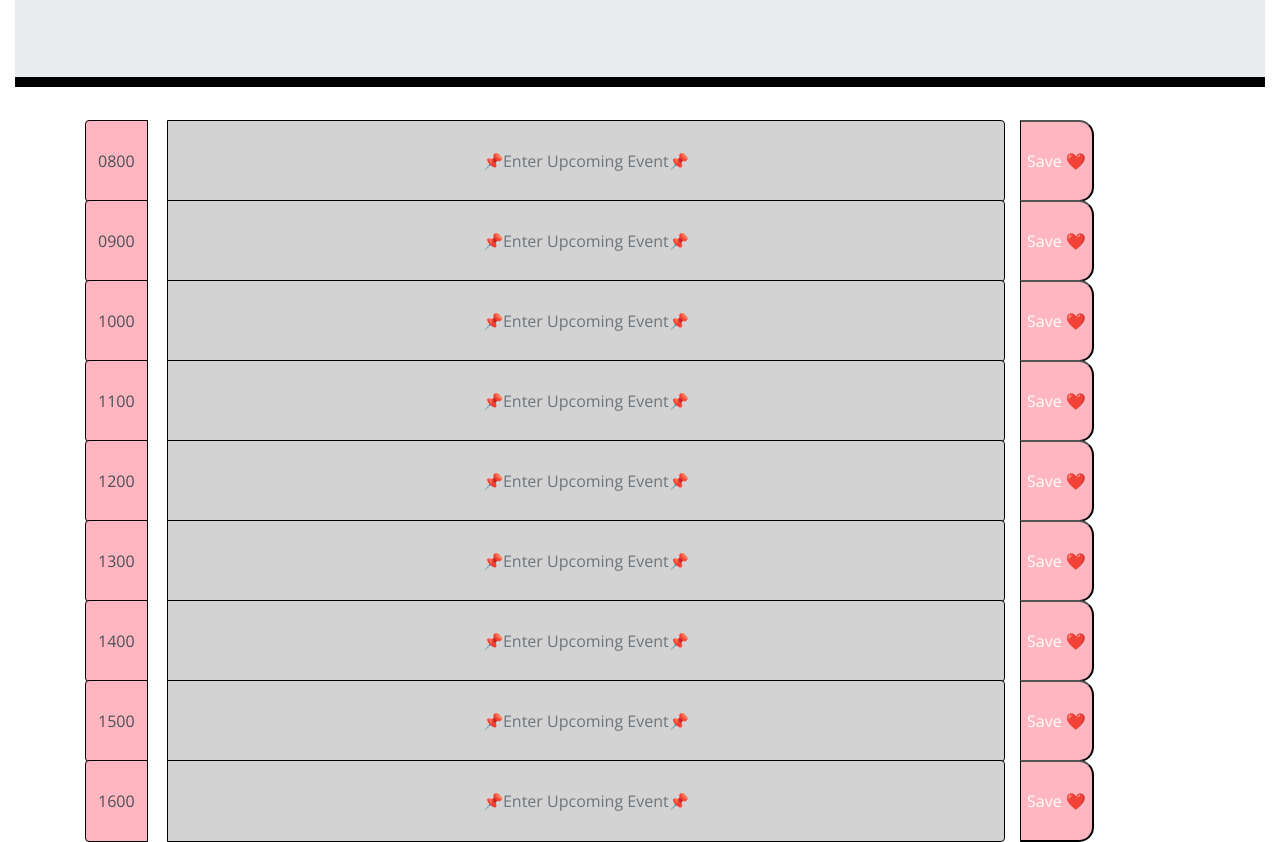
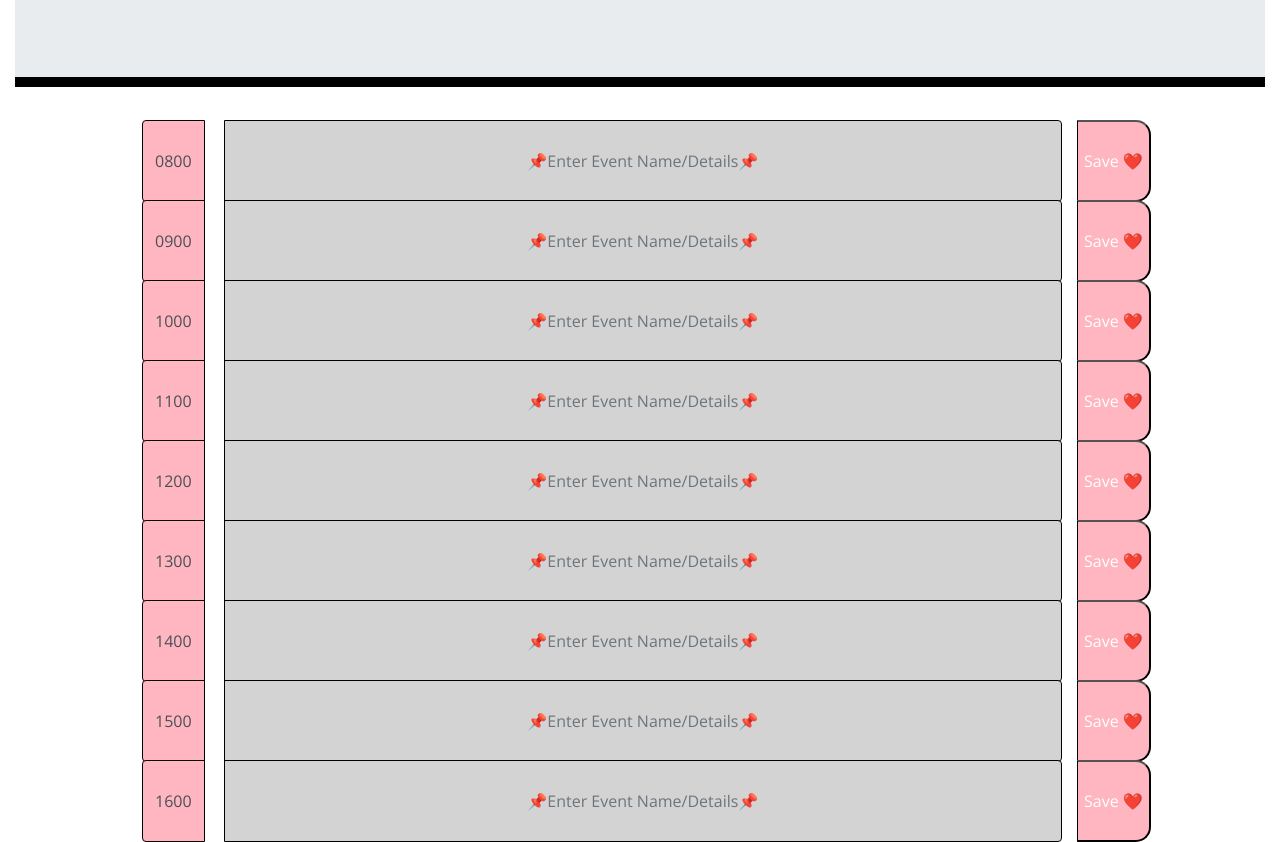
Before and after one commit to moyuh/daily-work-scheduler, a plain HTML site: page index.html in a window 1280 px wide. Shown: the part 265-1107 px from the top of the page. Drawn offline with nearby package versions, Linux system fonts and the light colour scheme.

Commit message:
add updated placeholder message readme content and adds message when input has been submitted to local storage

```diff
--- a/assets/css/style.css
+++ b/assets/css/style.css
@@ -10,6 +10,11 @@ body {
   border: 1px solid black;
   padding: 10px;
   margin-left: 20px;
+}
+
+.class {
+  font-family: 'Open Sans', sans-serif;
+  font-size: 16px;
 }
 
 .jumbotron {
@@ -27,6 +32,7 @@ body {
 .time-block {
   text-align: center;
   border-radius: 15px;
+  margin-left: 5%;
 }
 
 .row {
--- a/assets/js/script.js
+++ b/assets/js/script.js
@@ -10,14 +10,15 @@ let container = document.querySelector(".container");
 let input = document.querySelector(".text-area");
 let timeStamp = document.querySelectorAll(".time-stamp");
 let timeNow = document.getElementById("timeNow");
+let addedAlert = document.querySelector(".added");
 
-moment()
-  .add(7, "days")
-  .subtract(1, "months")
-  .year(2009)
-  .hours(0)
-  .minutes(0)
-  .seconds(0);
+// moment()
+//   .add(7, "days")
+//   .subtract(1, "months")
+//   .year(2009)
+//   .hours(0)
+//   .minutes(0)
+//   .seconds(0);
 // let saveBtn = document.getElementById("save-text");
 // saveBtn.addEventListener("click", test)
 // function test(event) {
@@ -92,6 +93,7 @@ function test(event) {
         event.target.previousElementSibling.children[1].value
       );
     }
+   addedAlert.textContent= "🥰 Appointment added to local storage 🥰";
   }
 }
 //on open page GET items from local storage and show on schedule
--- a/index.html
+++ b/index.html
@@ -25,8 +25,9 @@
     </section>
     <div class="container">
       <!-- Timeblocks go here -->
+      <div class ="added" style = "text-align: center;"></div>
       <div class="row">
-        <div class="input-group col-10">
+        <div class="input-group col-10 time-block">
           <div class="input-group-prepend">
             <span class="input-group-text time-stamp" style="background-color:lightpink; border: 1px solid black;" id="time-block-08">0800</span>
           </div>
@@ -37,14 +38,14 @@
             aria-label="schedule-input"
             aria-describedby="time-block"
             style = "height: 82px; text-align: center;"
-            placeholder="📌Enter Upcoming Event📌"/>
+            placeholder="📌Enter Event Name/Details📌"/>
         </div>
         <button
           class="saveBtn"
           style="height: 82px; width: fit-content; background-color:lightpink;">Save ❤️</button>
       </div>
       <div class="row">
-        <div class="input-group col-10">
+        <div class="input-group col-10 time-block">
           <div class="input-group-prepend">
             <span class="input-group-text time-stamp" style="background-color:lightpink; border: 1px solid black;" id="time-block-09">0900</span>
           </div>
@@ -55,14 +56,14 @@
             aria-label="schedule-input"
             aria-describedby="time-block"
             style = "height: 82px; text-align: center; margin-right: 0;"
-            placeholder="📌Enter Upcoming Event📌"/>
+            placeholder="📌Enter Event Name/Details📌"/>
         </div>
         <button
           class="saveBtn"
           style="height: 82px; width: fit-content; background-color:lightpink;">Save ❤️</button>
       </div>
       <div class="row input-text">
-        <div class="input-group col-10">
+        <div class="input-group col-10 time-block">
           <div class="input-group-prepend">
             <span class="input-group-text time-stamp" style="background-color:lightpink; border: 1px solid black;" id="time-block-10">1000</span>
           </div>
@@ -73,14 +74,14 @@
             aria-label="schedule-input"
             aria-describedby="time-block"
             style = "height: 82px; text-align: center;"
-            placeholder="📌Enter Upcoming Event📌"/>
+            placeholder="📌Enter Event Name/Details📌"/>
         </div>
          <button
           class="saveBtn"
           style="height: 82px; width: fit-content; background-color:lightpink;">Save ❤️</button>
       </div>
       <div class="row">
-        <div class="input-group col-10">
+        <div class="input-group col-10 time-block">
           <div class="input-group-prepend">
             <span class="input-group-text time-stamp" style="background-color:lightpink; border: 1px solid black;" id="time-block-11">1100</span>
           </div>
@@ -91,14 +92,14 @@
             aria-label="schedule-input"
             aria-describedby="time-block"
             style = "height: 82px; text-align: center;"
-            placeholder="📌Enter Upcoming Event📌"/>
+            placeholder="📌Enter Event Name/Details📌"/>
         </div>
         <button
           class="saveBtn"
           style="height: 82px; width: fit-content; background-color:lightpink;">Save ❤️</button>
       </div>
       <div class="row">
-        <div class="input-group col-10">
+        <div class="input-group col-10 time-block">
           <div class="input-group-prepend">
             <span class="input-group-text time-stamp" style="background-color:lightpink; border: 1px solid black;" id="time-block-12">1200</span>
           </div>
@@ -109,14 +110,14 @@
             aria-label="schedule-input"
             aria-describedby="time-block"
             style = "height: 82px; text-align: center;"
-            placeholder="📌Enter Upcoming Event📌"/>
+            placeholder="📌Enter Event Name/Details📌"/>
         </div>
         <button
           class="saveBtn"
           style="height: 82px; width: fit-content; background-color:lightpink;">Save ❤️</button>
       </div>
       <div class="row">
-        <div class="input-group col-10">
+        <div class="input-group col-10 time-block">
           <div class="input-group-prepend">
             <span class="input-group-text time-stamp" style="background-color:lightpink; border: 1px solid black;" id="time-block-13">1300</span>
           </div>
@@ -127,14 +128,14 @@
             aria-label="schedule-input"
             aria-describedby="time-block"
             style = "height: 82px; text-align: center;"
-            placeholder="📌Enter Upcoming Event📌"/>
+            placeholder="📌Enter Event Name/Details📌"/>
         </div>
         <button
           class="saveBtn"
           style="height: 82px; width: fit-content; background-color:lightpink;">Save ❤️</button>
       </div>
       <div class="row">
-        <div class="input-group col-10">
+        <div class="input-group col-10 time-block">
           <div class="input-group-prepend">
             <span class="input-group-text time-stamp" style="background-color:lightpink; border: 1px solid black;" id="time-block-14">1400</span>
           </div>
@@ -145,14 +146,14 @@
             aria-label="schedule-input"
             aria-describedby="time-block"
             style = "height: 82px; text-align: center;"
-            placeholder="📌Enter Upcoming Event📌"/>
+            placeholder="📌Enter Event Name/Details📌"/>
         </div>
         <button
           class="saveBtn"
           style="height: 82px; width: fit-content; background-color:lightpink;">Save ❤️</button>
       </div>
       <div class="row">
-        <div class="input-group col-10">
+        <div class="input-group col-10 time-block">
           <div class="input-group-prepend">
             <span class="input-group-text time-stamp" style="background-color:lightpink; border: 1px solid black;" id="time-block-15">1500</span>
           </div>
@@ -163,14 +164,14 @@
             aria-label="schedule-input"
             aria-describedby="time-block"
             style = "height: 82px; text-align: center;"
-            placeholder="📌Enter Upcoming Event📌"/>
+            placeholder="📌Enter Event Name/Details📌"/>
         </div>
         <button
           class="saveBtn"
           style="height: 82px; width: fit-content; background-color:lightpink;">Save ❤️</button>
       </div>
       <div class="row">
-        <div class="input-group col-10">
+        <div class="input-group col-10 time-block">
           <div class="input-group-prepend">
             <span class="input-group-text time-stamp" style="background-color:lightpink; border: 1px solid black;" id="time-block-16">1600</span>
           </div>
@@ -181,7 +182,7 @@
             aria-label="schedule-input"
             aria-describedby="time-block"
             style = "height: 82px; text-align: center;"
-            placeholder="📌Enter Upcoming Event📌"/>
+            placeholder="📌Enter Event Name/Details📌"/>
         </div>
         <button
           class="saveBtn"
```
Also changed, not shown: assets/images/full-screen.png (added), 2 other files.
